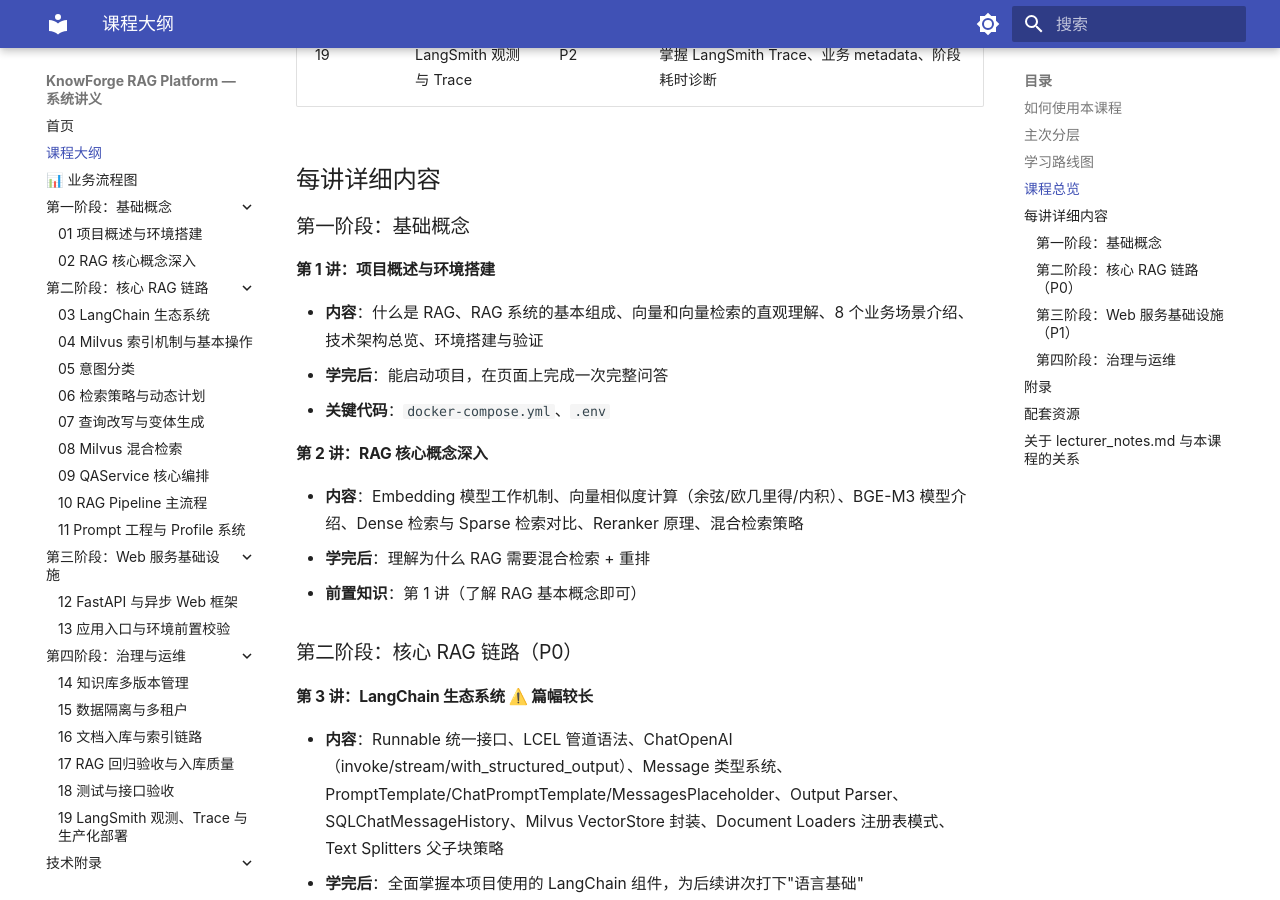
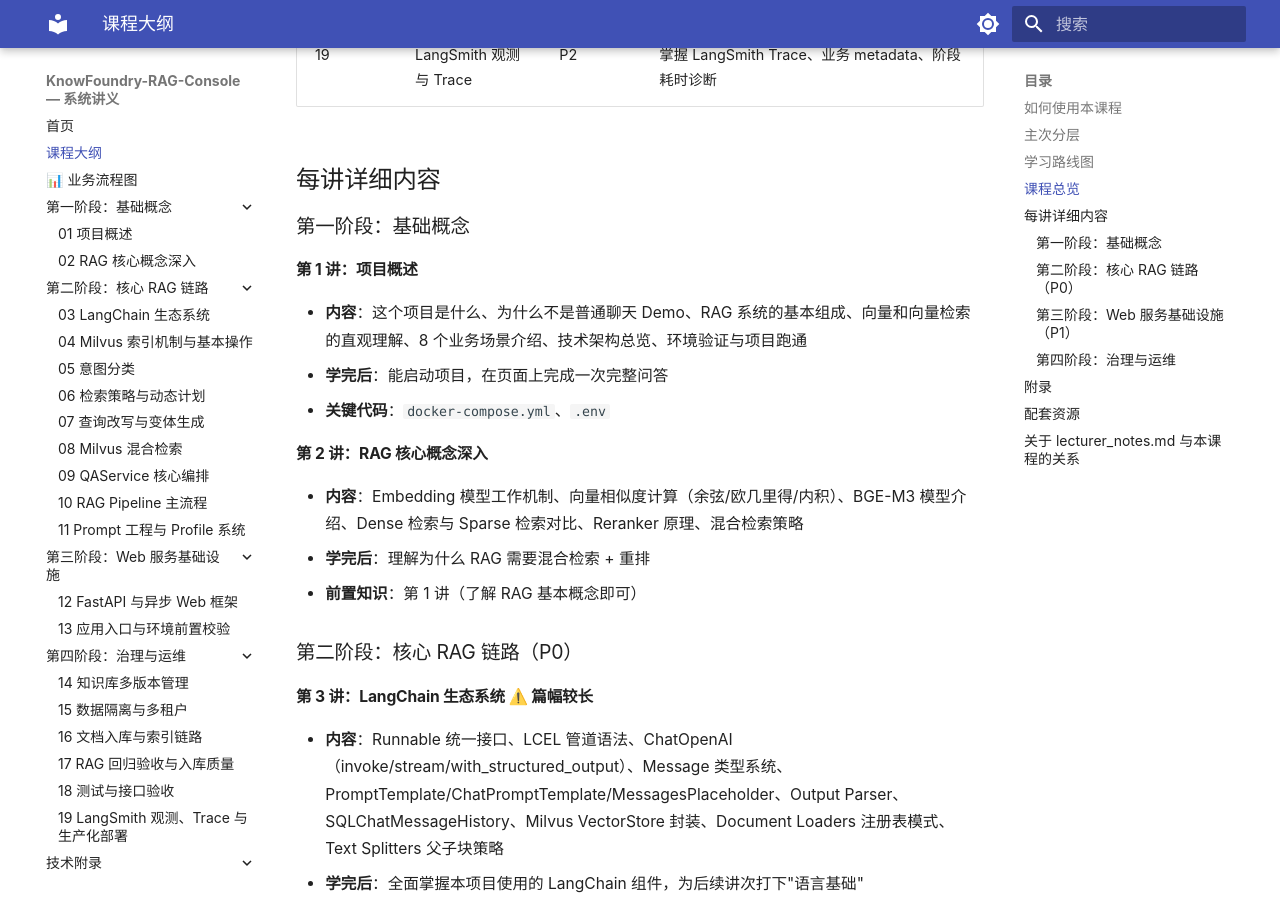
Before and after one commit to VectorPeak/KnowFoundry-RAG-Console, an MkDocs documentation site: the page built from docs/course-outline.md, in a window 1280 px wide and 900 px high, scrolled down 3988 px. Built offline with MkDocs 1.6.1 and Material for MkDocs 9.7.7, drawn with Linux system fonts in a browser that asks for light colours; nearby versions of some CDN libraries; library files that are not in the unit come from our copies; some of the changed text lies outside the part shown.

````diff
--- a/docs/course-outline.md
+++ b/docs/course-outline.md
@@ -1,4 +1,4 @@
-# KnowForge RAG Platform — 课程大纲
+# KnowFoundry-RAG-Console — 课程大纲
 
 本目录包含 19 讲系统化课程，从零开始讲解如何构建一个企业级多场景 RAG 知识平台。
 
@@ -26,7 +26,7 @@
 ```mermaid
 flowchart LR
     subgraph Phase1["第一阶段：基础概念"]
-        L01["01 项目概述<br/>与环境搭建"]
+        L01["01 项目概述"]
         L02["02 RAG 核心<br/>概念深入"]
     end
 
@@ -93,7 +93,7 @@ flowchart LR
 
 | 讲次 | 主题 | 优先级 | 核心收获 |
 |------|------|--------|---------|
-| 01 | 项目概述与环境搭建 | P0 | 理解 RAG 基本概念，完成环境搭建，跑通项目 |
+| 01 | 项目概述 | P0 | 理解项目定位、RAG 基本概念和整体架构，完成环境验证并跑通项目 |
 | 02 | RAG 核心概念深入 | P0 | 掌握 Embedding、Dense/Sparse 检索、Reranker 原理 |
 | 03 | LangChain 生态系统 | P0 | 掌握 Runnable/LCEL、ChatOpenAI、VectorStore、Loader/Splitter |
 | 04 | Milvus 索引机制与基本操作 | P0 | 掌握四种索引类型（FLAT/IVF/HNSW）、pymilvus 基本操作、LangChain 底层封装 |
@@ -117,8 +117,8 @@ flowchart LR
 
 ### 第一阶段：基础概念
 
-#### 第 1 讲：项目概述与环境搭建
-- **内容**：什么是 RAG、RAG 系统的基本组成、向量和向量检索的直观理解、8 个业务场景介绍、技术架构总览、环境搭建与验证
+#### 第 1 讲：项目概述
+- **内容**：这个项目是什么、为什么不是普通聊天 Demo、RAG 系统的基本组成、向量和向量检索的直观理解、8 个业务场景介绍、技术架构总览、环境验证与项目跑通
 - **学完后**：能启动项目，在页面上完成一次完整问答
 - **关键代码**：`docker-compose.yml`、`.env`
 
--- a/mkdocs.yml
+++ b/mkdocs.yml
@@ -1,5 +1,5 @@
-site_name: KnowForge RAG Platform — 系统讲义
-site_description: 基于 LangChain + Milvus Hybrid Search 的 KnowForge RAG Platform — 19 讲系统课程
+site_name: KnowFoundry-RAG-Console — 系统讲义
+site_description: 基于 LangChain + Milvus Hybrid Search 的 KnowFoundry-RAG-Console — 19 讲系统课程
 docs_dir: docs
 site_dir: site
 use_directory_urls: false
@@ -72,7 +72,7 @@ nav:
   - 课程大纲: course-outline.md
   - 📊 业务流程图: animation/business-flow.html
   - 第一阶段：基础概念:
-      - 01 项目概述与环境搭建: 01-project-overview.md
+      - 01 项目概述: 01-project-overview.md
       - 02 RAG 核心概念深入: 02-rag-fundamentals.md
   - 第二阶段：核心 RAG 链路:
       - 03 LangChain 生态系统: 03-langchain-ecosystem.md
````
Also changed, not shown: README.md (+26 -4 lines), docs/01-project-overview.md (+1 -1 lines), docs/02-rag-fundamentals.md (+1 -1 lines), docs/index.md (+4 -4 lines).
